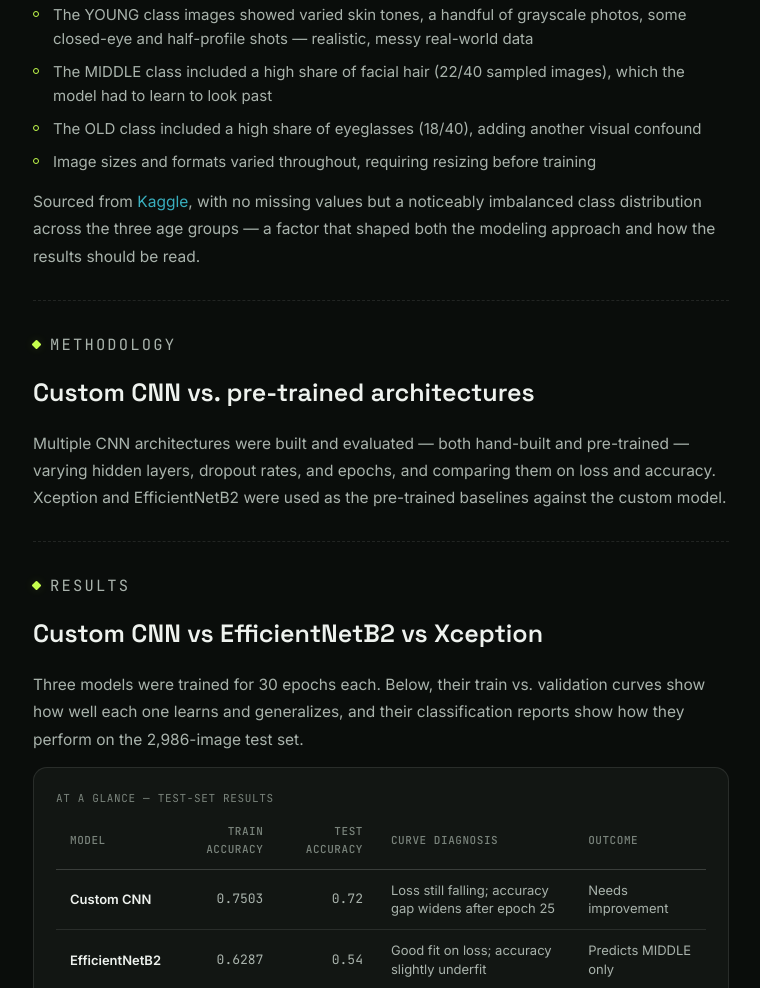
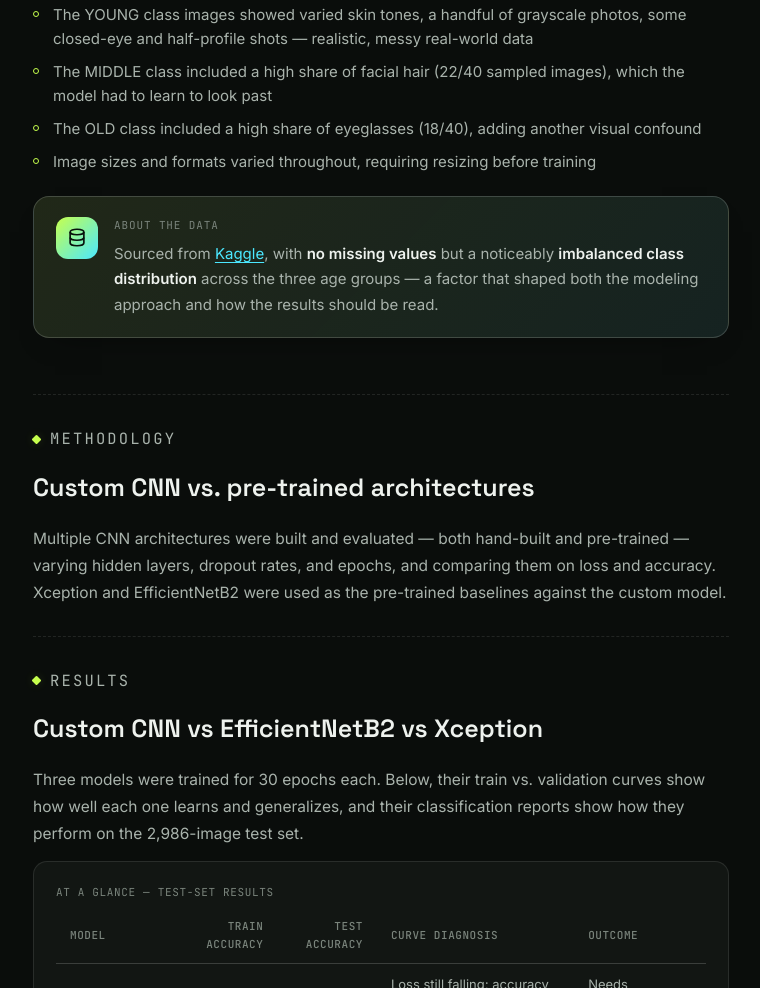
Before and after one commit to Daniel-M2/portfolio, a plain HTML site: page projects/age-detection.html in a window 1280 px wide. Shown: the part 1655-2643 px from the top of the page, without its empty margins (259-1019 px from the left). Drawn offline with Linux system fonts and the light colour scheme.

Commit message:
Update age-detection.html

```diff
--- a/projects/age-detection.html
+++ b/projects/age-detection.html
@@ -102,7 +102,15 @@
       <li>The OLD class included a high share of eyeglasses (18/40), adding another visual confound</li>
       <li>Image sizes and formats varied throughout, requiring resizing before training</li>
     </ul>
-    <p>Sourced from <a href="https://www.kaggle.com/datasets/arashnic/faces-age-detection-dataset" target="_blank" rel="noopener" style="color:var(--cyan-dim);">Kaggle</a>, with no missing values but a noticeably imbalanced class distribution across the three age groups — a factor that shaped both the modeling approach and how the results should be read.</p>
+    <div class="callout reveal">
+      <span class="callout-icon" aria-hidden="true">
+        <svg viewBox="0 0 24 24" fill="none" stroke="currentColor" stroke-width="1.8"><ellipse cx="12" cy="5.5" rx="7.5" ry="3"/><path d="M4.5 5.5v6c0 1.66 3.36 3 7.5 3s7.5-1.34 7.5-3v-6"/><path d="M4.5 11.5v6c0 1.66 3.36 3 7.5 3s7.5-1.34 7.5-3v-6"/></svg>
+      </span>
+      <div class="callout-body">
+        <span class="callout-label">About the data</span>
+        <p>Sourced from <a href="https://www.kaggle.com/datasets/arashnic/faces-age-detection-dataset" target="_blank" rel="noopener">Kaggle</a>, with <strong>no missing values</strong> but a noticeably <strong>imbalanced class distribution</strong> across the three age groups — a factor that shaped both the modeling approach and how the results should be read.</p>
+      </div>
+    </div>
   </section>
 
   <section class="detail-section" id="methodology">
```
